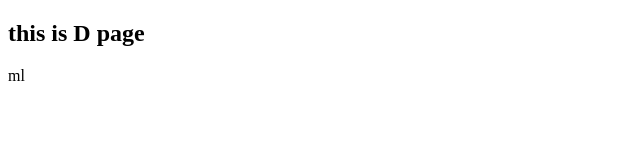
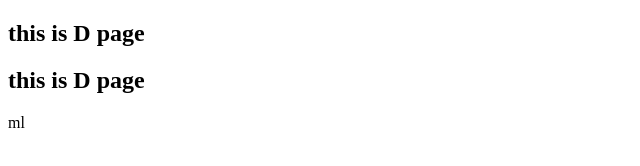
Before and after one commit to binseongpark/test-git-flow, a plain HTML site: page D.html in a window 1280 px wide. Shown: the whole page, without its empty margins (0-640 px from the left). Drawn offline with Linux system fonts and the light colour scheme.

Commit message:
fix D page 수정

```diff
--- a/D.html
+++ b/D.html
@@ -9,6 +9,7 @@
 <body>
     <div>
         <h2>this is D page</h2>
+        <h2>this is D page</h2>
     </div>
 </body>
 </html>ml
```
